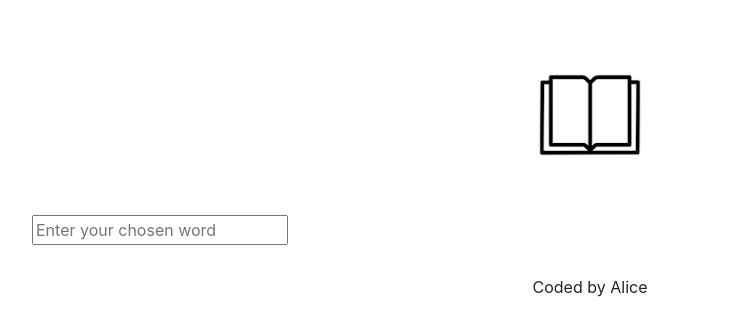
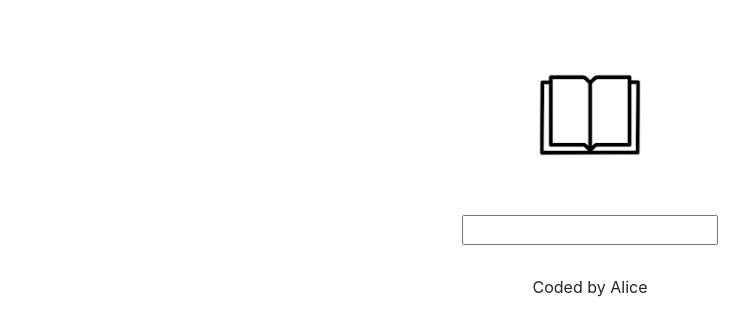
Before and after one commit to alimacy2508/dictionary-app-project, a React (Create React App) app: page / in a window 1280 px wide. Shown: the top 336 px of the page, without its empty margins (50-799 px from the left). Built offline with nearby package versions, Linux system fonts and the light colour scheme.

Commit message:
adjusted number of outputted definitions and added minor styling

```diff
--- a/src/DictionaryForm.js
+++ b/src/DictionaryForm.js
@@ -23,13 +23,9 @@ export default function DictionaryForm() {
     setSearchedword(event.target.value);
   }
   return (
-    <div className="Dictionary">
+    <div className="Dictionary text-center">
       <form onSubmit={handleSubmit}>
-        <input
-          type="search"
-          placeholder="Enter your chosen word"
-          onChange={updateSearchedword}
-        />
+        <input type="search" onChange={updateSearchedword} />
       </form>
       <Results results={results} />
     </div>
--- a/src/Meaning.js
+++ b/src/Meaning.js
@@ -3,8 +3,8 @@ import React from "react";
 export default function Meaning(props) {
   console.log(props.meaning);
   return (
-    <div className="Meaning">
-      <h3>{props.meaning.partOfSpeech}</h3>
+    <div className="Meaning text-center">
+      <h4>{props.meaning.partOfSpeech}</h4>
       <p>{props.meaning.definition}</p>
 
       <em>{props.meaning.example}</em>
--- a/src/Results.js
+++ b/src/Results.js
@@ -5,13 +5,17 @@ export default function Results(props) {
   if (props.results) {
     return (
       <div>
-        <h2>{props.results.word}</h2>
+        <h2 className="text-center mt-4 mb-4">{props.results.word}</h2>
         {props.results.meanings.map(function (meaning, index) {
-          return (
-            <div key={index}>
-              <Meaning meaning={meaning} />
-            </div>
-          );
+          if (index >= 0 && index < 3) {
+            return (
+              <div key={index}>
+                <Meaning meaning={meaning} />
+              </div>
+            );
+          } else {
+            return null;
+          }
         })}
       </div>
     );
```
